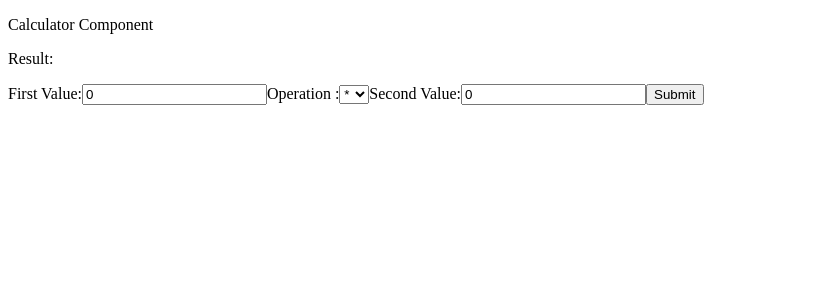
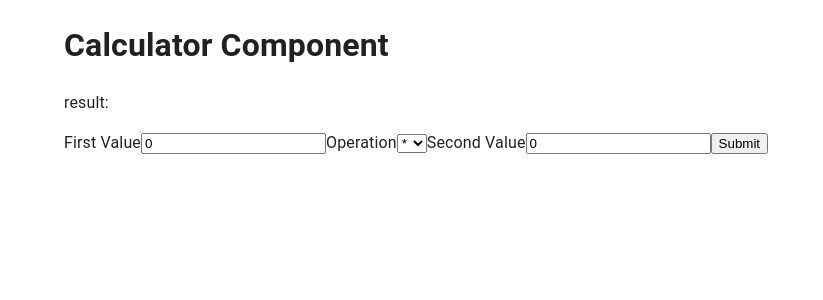
Before and after one commit to MattVaughan-Jones/PracticeProject, a React (Create React App) app in the folder practice-project-ui/: page / in a window 1280 px wide. Shown: the top 300 px of the page, without its empty margins (0-823 px from the left). Built offline with nearby package versions, Linux system fonts and the light colour scheme; no server answers.

Commit message:
implemented MaterialUI

```diff
--- a/practice-project-ui/package.json
+++ b/practice-project-ui/package.json
@@ -3,6 +3,9 @@
   "version": "0.1.0",
   "private": true,
   "dependencies": {
+    "@emotion/react": "^11.10.5",
+    "@emotion/styled": "^11.10.5",
+    "@mui/material": "^5.11.8",
     "@testing-library/jest-dom": "^5.16.5",
     "@testing-library/react": "^13.4.0",
     "@testing-library/user-event": "^13.5.0",
--- a/practice-project-ui/src/Calculator.tsx
+++ b/practice-project-ui/src/Calculator.tsx
@@ -1,9 +1,7 @@
+import Container from '@mui/material/Container';
+import { useState } from 'react';
 import * as React from "react";
 import axios from 'axios';
-import { useState } from 'react';
-import ReactDOM from 'react-dom/client';
-import dotenv from 'dotenv';
-
 
 const baseURL = process.env.REACT_APP_BASE_URL;
 
@@ -53,17 +51,25 @@ function Calculator() {
       setInputs(values => ({...values, [name]: value}))
     }
 
-    return (
-      <>
+  return (
+    <>
+      <head>
+        <meta name="viewport" content="initial-scale=1, width=device-width"/>
+      </head>
+      <Container>
         <header>
-          <p>Calculator Component</p>
-          <p>Result: {result}</p>
+          <h1>Calculator Component</h1>
         </header>
+      </Container>
+      <Container>
+        <p>result: {result}</p>
+      </Container>
+      <Container>
         <form onSubmit={calculate}>
-          <label>First Value:
+          <label>First Value
             <input type="number" name="firstValue" value={inputs.firstValue} onInput={handleChange}/>
           </label>
-          <label>Operation :
+          <label>Operation
             <select name="operation">
               <option value={ Operation.Multiply }>{ Operation.Multiply }</option>
               <option value={ Operation.Divide }>{ Operation.Divide }</option>
@@ -71,13 +77,14 @@ function Calculator() {
               <option value={ Operation.Subtract }>{ Operation.Subtract }</option>
             </select>
           </label>
-          <label>Second Value:
+          <label>Second Value
             <input type="number" name="secondValue" value={inputs.secondValue} onInput={handleChange}/>
           </label>
           <button type="submit">Submit</button>
         </form>
-      </>
-    )
+      </Container>
+    </>
+  )
 }
 
 export default Calculator;
--- a/practice-project-ui/src/index.tsx
+++ b/practice-project-ui/src/index.tsx
@@ -1,10 +1,34 @@
-import * as React from 'react';
+import { ThemeProvider, createTheme } from '@mui/material/styles';
+import CssBaseline from '@mui/material/CssBaseline';
 import * as ReactDOM from 'react-dom/client';
 import Calculator from './Calculator';
+import * as React from 'react';
+
+const theme = createTheme({
+  components: {
+    MuiCssBaseline: {
+      styleOverrides: `
+        h1 {
+          color: grey;
+        }
+      `,
+    },
+  },
+});
+
+export default function OverrideCssBaseline() {
+  return (
+    <ThemeProvider theme={theme}>
+      <CssBaseline />
+      <h1>Grey h1 element</h1>
+    </ThemeProvider>
+  );
+}
 
 const root = ReactDOM.createRoot(document.getElementById('root'));
 root.render(
   <React.StrictMode>
+    <CssBaseline />
     <Calculator />
   </React.StrictMode>
 );
--- /dev/null
+++ b/practice-project-ui/src/theme.ts
@@ -0,0 +1,19 @@
+import { createTheme } from '@mui/material/styles';
+import { red } from '@mui/material/colors';
+
+// A custom theme for this app
+const theme = createTheme({
+  palette: {
+    primary: {
+      main: '#556cd6',
+    },
+    secondary: {
+      main: '#19857b',
+    },
+    error: {
+      main: red.A400,
+    },
+  },
+});
+
+export default theme;
```
Also changed, not shown: 1 other file (tests, documents, lock files or other folders).
